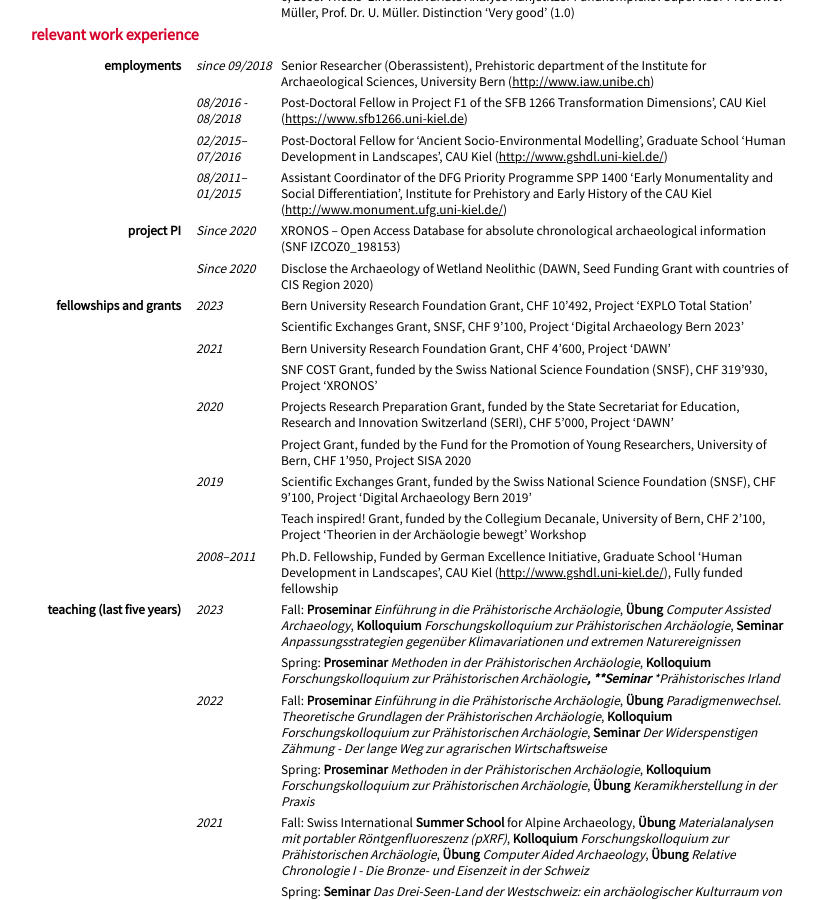
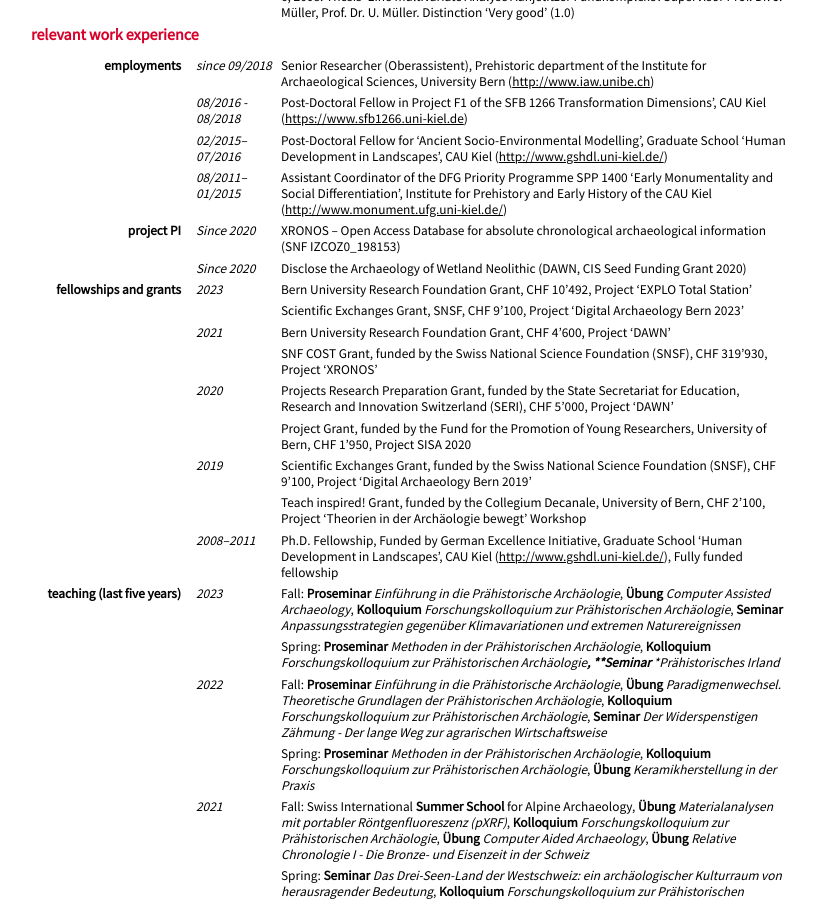
Before and after one commit to MartinHinz/cv, a Jekyll site: the page built from cv_english.md, in a window 1280 px wide and 900 px high, scrolled down 560 px. Shown: the whole window, without its empty margins (209-1029 px from the left). Built offline with Jekyll 4.4.1, drawn with Linux system fonts in a browser that asks for light colours; nearby versions of some CDN libraries; our own code applies the rules of GitHub Pages for plain Markdown files.

Commit message:
Update cv_english.md

```diff
--- a/cv_english.md
+++ b/cv_english.md
@@ -97,7 +97,7 @@ Since 2020
 : - XRONOS – Open Access Database for absolute chronological archaeological information (SNF IZCOZ0_198153)
 
 Since 2020
-: - Disclose the Archaeology of Wetland Neolithic (DAWN, Seed Funding Grant with countries of CIS Region 2020)
+: - Disclose the Archaeology of Wetland Neolithic (DAWN, CIS Seed Funding Grant 2020)
 
 ### fellowships and grants
 
```
